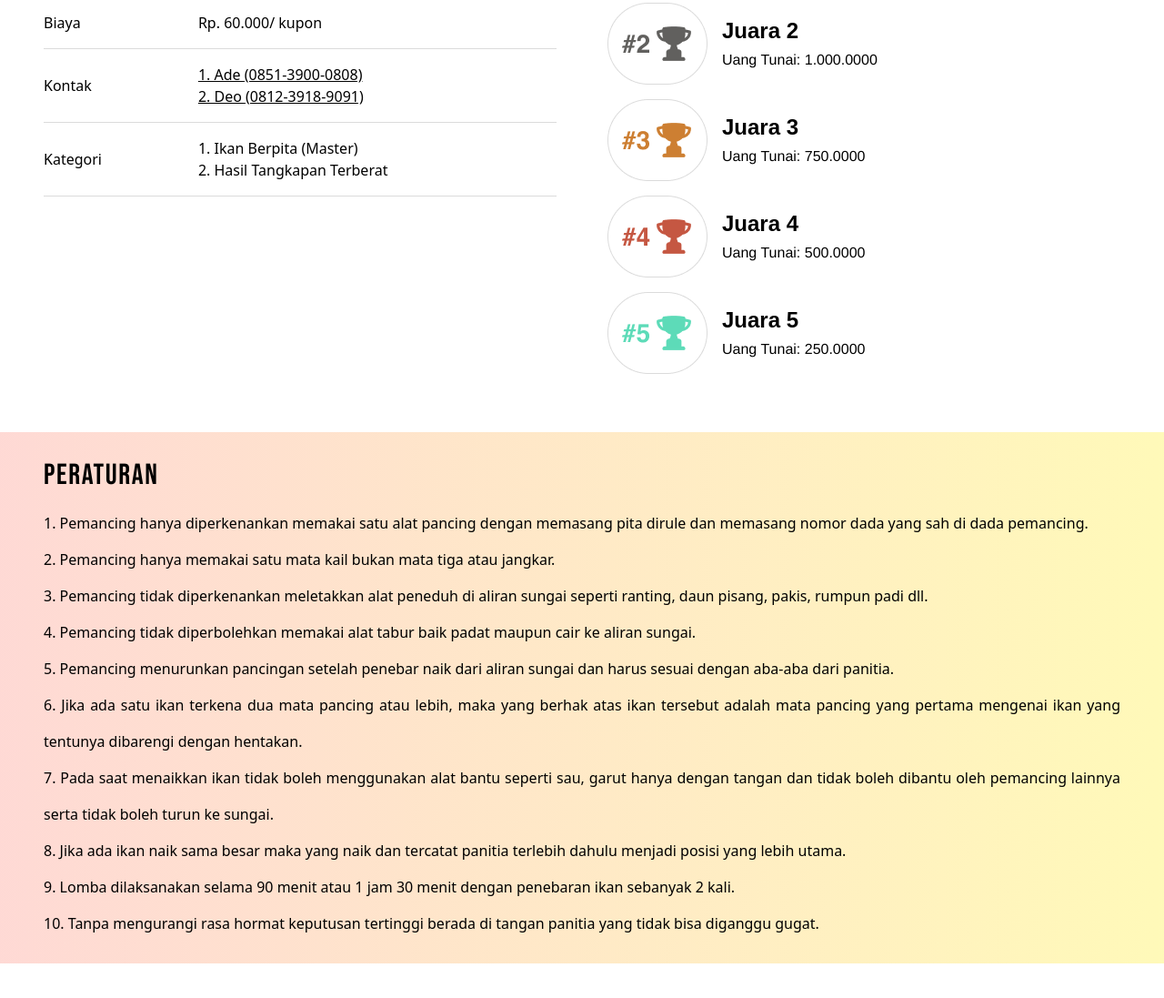
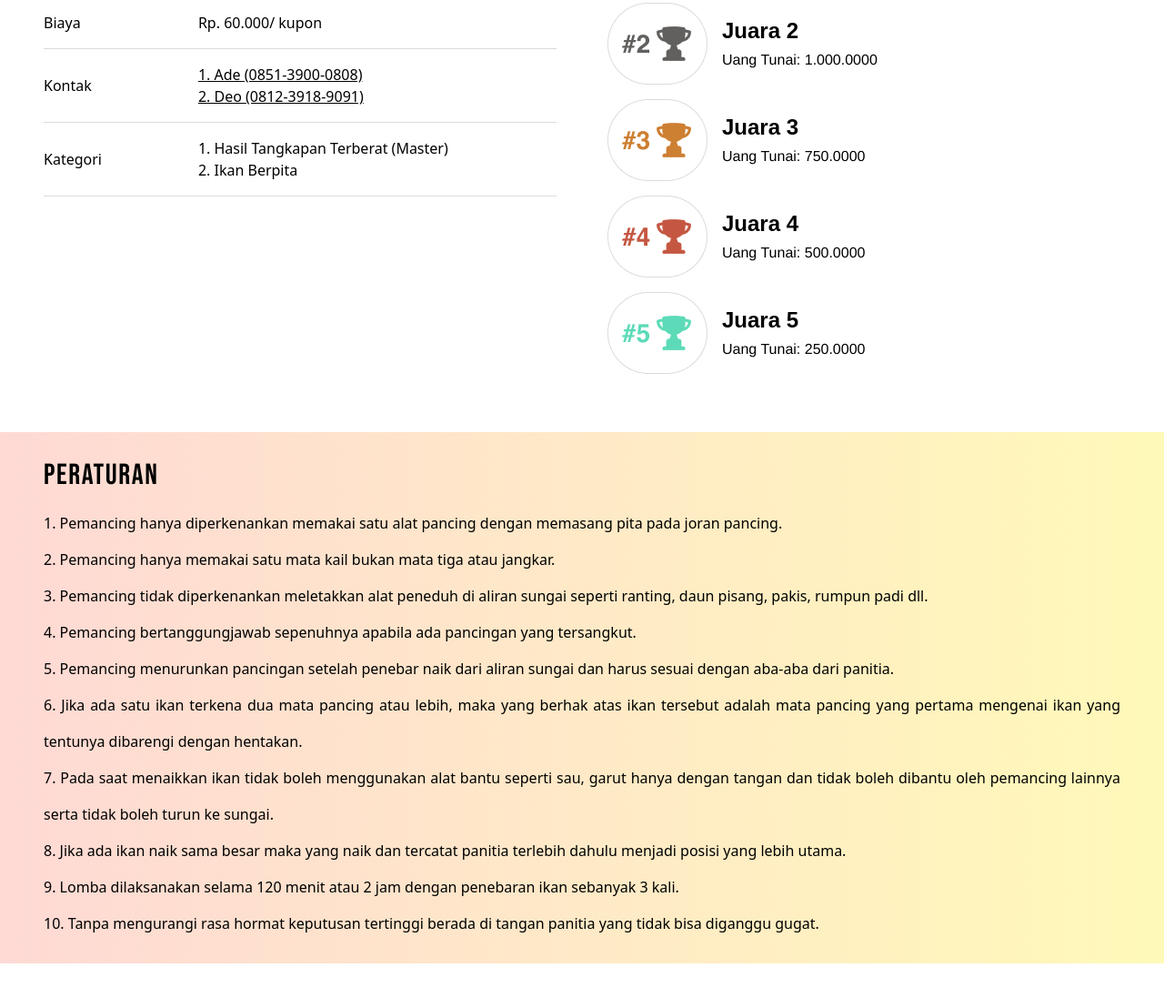
Before and after one commit to BismaBendesa/Website-Lomba-Mancing, a website: page index.html in a window 1280 px wide. Shown: the part 946-2043 px from the top of the page at 91% size. Drawn offline with Linux system fonts and the light colour scheme; a web font is replaced by a local one.

Commit message:
Update rules

```diff
--- a/index.html
+++ b/index.html
@@ -103,8 +103,8 @@
                 <th class="py-4 text-left font-medium">Kategori</th>
                 <td class="pl-10 py-4">
                   <ul>
-                    <li>1. Ikan Berpita (Master)</li>
-                    <li>2. Hasil Tangkapan Terberat</li>
+                    <li>1. Hasil Tangkapan Terberat (Master)</li>
+                    <li>2. Ikan Berpita </li>
                   </ul>
                 </td>
               </tr>
@@ -160,15 +160,15 @@
     <div id="peraturan" class="peraturan px-4 lg:px-12 mt-[64px] peraturan-gradient py-2 mb-10 lg:py-6">
       <h2 class="font-bebas tracking-wider text-[28px] lg:text-[32px] text-center lg:text-left mb-2 mt-8 lg:mt-0">Peraturan</h2>
       <ol class="list-decimal list-inside lg:leading-[2.5] leading-[2] text-justify">
-        <li class="mb-3 lg:mb-0">Pemancing hanya diperkenankan memakai satu alat pancing dengan memasang pita dirule dan memasang nomor dada yang sah di dada pemancing.</li>
+        <li class="mb-3 lg:mb-0">Pemancing hanya diperkenankan memakai satu alat pancing dengan memasang pita pada joran pancing.</li>
         <li class="mb-3 lg:mb-0">Pemancing hanya memakai satu mata kail bukan mata tiga atau jangkar.</li>
         <li class="mb-3 lg:mb-0">Pemancing tidak diperkenankan meletakkan alat peneduh di aliran sungai seperti ranting, daun pisang, pakis, rumpun padi dll.</li>
-        <li class="mb-3 lg:mb-0">Pemancing tidak diperbolehkan memakai alat tabur baik padat maupun cair ke aliran sungai.</li>
+        <li class="mb-3 lg:mb-0">Pemancing bertanggungjawab sepenuhnya apabila ada pancingan yang tersangkut.</li>
         <li class="mb-3 lg:mb-0">Pemancing menurunkan pancingan setelah penebar naik dari aliran sungai dan harus sesuai dengan aba-aba dari panitia.</li>
         <li class="mb-3 lg:mb-0">Jika ada satu ikan terkena dua mata pancing atau lebih, maka yang berhak atas ikan tersebut adalah mata pancing yang pertama mengenai ikan yang tentunya dibarengi dengan hentakan.</li>
         <li class="mb-3 lg:mb-0">Pada saat menaikkan ikan tidak boleh menggunakan alat bantu seperti sau, garut hanya dengan tangan dan tidak boleh dibantu oleh pemancing lainnya serta tidak boleh turun ke sungai.</li>
         <li class="mb-3 lg:mb-0">Jika ada ikan naik sama besar maka yang naik dan tercatat panitia terlebih dahulu menjadi posisi yang lebih utama.</li>
-        <li class="mb-3 lg:mb-0">Lomba dilaksanakan selama 90 menit atau 1 jam 30 menit dengan penebaran ikan sebanyak 2 kali.</li>
+        <li class="mb-3 lg:mb-0">Lomba dilaksanakan selama 120 menit atau 2 jam dengan penebaran ikan sebanyak 3 kali.</li>
         <li class="mb-3 lg:mb-0">Tanpa mengurangi rasa hormat keputusan tertinggi berada di tangan panitia yang tidak bisa diganggu gugat.</li>
       </ol>
     </div>
```
